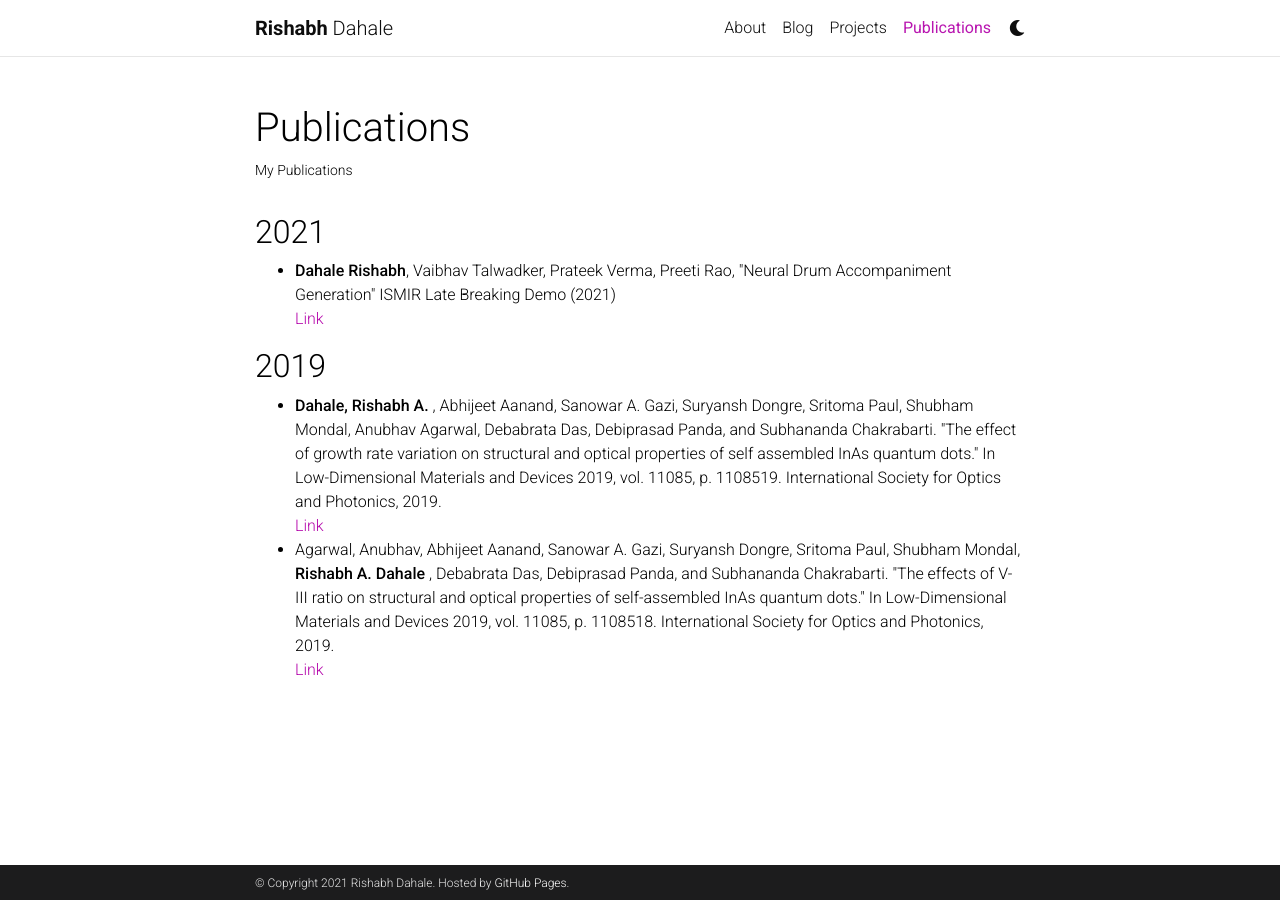
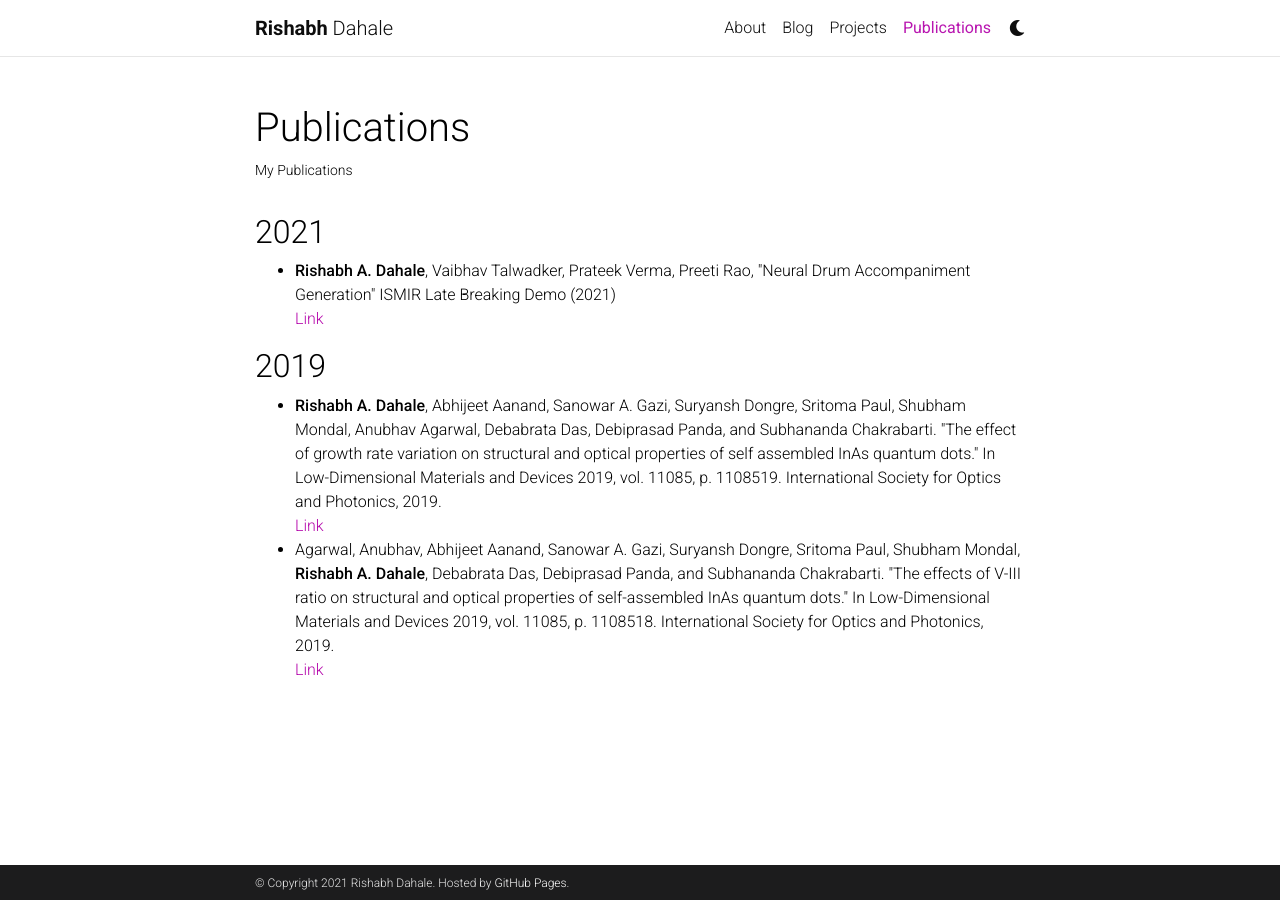
Before and after one commit to RishabhDahale/rishabhdahale1.github.io, a Jekyll site: the page built from _pages/publications.md, in a window 1280 px wide. Built offline with Jekyll 4.4.1, drawn with Linux system fonts in a browser that asks for light colours; nearby versions of some CDN libraries; comment, search, counter and statistics services are not loaded; a style sheet for code colours, icons or effects is not loaded.

Commit message:
Blog fix 7

```diff
--- a/_pages/publications.md
+++ b/_pages/publications.md
@@ -10,14 +10,14 @@ nav: true
 <!-- <div class="publications"> -->
 <h2 class='year'>2021</h2>
 <ul>
-  <li><strong>Dahale Rishabh</strong>, Vaibhav Talwadker, Prateek Verma, Preeti Rao, "Neural Drum Accompaniment Generation" ISMIR Late Breaking Demo (2021) <br> <a href="https://archives.ismir.net/ismir2021/latebreaking/000015.pdf">Link</a></li>
+  <li><strong>Rishabh A. Dahale</strong>, Vaibhav Talwadker, Prateek Verma, Preeti Rao, "Neural Drum Accompaniment Generation" ISMIR Late Breaking Demo (2021) <br> <a href="https://archives.ismir.net/ismir2021/latebreaking/000015.pdf">Link</a></li>
 </ul>
 
 <h2 class='year'>2019</h2>
 <ul>
-  <li><strong>Dahale, Rishabh A. </strong>, Abhijeet Aanand, Sanowar A. Gazi, Suryansh Dongre, Sritoma Paul, Shubham Mondal, Anubhav Agarwal, Debabrata Das, Debiprasad Panda, and Subhananda Chakrabarti. "The effect of growth rate variation on structural and optical properties of self assembled InAs quantum dots." In Low-Dimensional Materials and Devices 2019, vol. 11085, p. 1108519. International Society for Optics and Photonics, 2019. <br> <a href="https://www.spiedigitallibrary.org/conference-proceedings-of-spie/11085/1108519/The-effect-of-growth-rate-variation-on-structural-and-optical/10.1117/12.2529006.short">Link</a></li>
+  <li><strong>Rishabh A. Dahale</strong>, Abhijeet Aanand, Sanowar A. Gazi, Suryansh Dongre, Sritoma Paul, Shubham Mondal, Anubhav Agarwal, Debabrata Das, Debiprasad Panda, and Subhananda Chakrabarti. "The effect of growth rate variation on structural and optical properties of self assembled InAs quantum dots." In Low-Dimensional Materials and Devices 2019, vol. 11085, p. 1108519. International Society for Optics and Photonics, 2019. <br> <a href="https://www.spiedigitallibrary.org/conference-proceedings-of-spie/11085/1108519/The-effect-of-growth-rate-variation-on-structural-and-optical/10.1117/12.2529006.short">Link</a></li>
 
-  <li>Agarwal, Anubhav, Abhijeet Aanand, Sanowar A. Gazi, Suryansh Dongre, Sritoma Paul, Shubham Mondal, <strong>Rishabh A. Dahale </strong>, Debabrata Das, Debiprasad Panda, and Subhananda Chakrabarti. "The effects of V-III ratio on structural and optical properties of self-assembled InAs quantum dots." In Low-Dimensional Materials and Devices 2019, vol. 11085, p. 1108518. International Society for Optics and Photonics, 2019. <br> <a href="https://www.spiedigitallibrary.org/conference-proceedings-of-spie/11085/2528996/The-effects-of-V-III-ratio-on-structural-and-optical/10.1117/12.2528996.full">Link</a></li>
+  <li>Agarwal, Anubhav, Abhijeet Aanand, Sanowar A. Gazi, Suryansh Dongre, Sritoma Paul, Shubham Mondal, <strong>Rishabh A. Dahale</strong>, Debabrata Das, Debiprasad Panda, and Subhananda Chakrabarti. "The effects of V-III ratio on structural and optical properties of self-assembled InAs quantum dots." In Low-Dimensional Materials and Devices 2019, vol. 11085, p. 1108518. International Society for Optics and Photonics, 2019. <br> <a href="https://www.spiedigitallibrary.org/conference-proceedings-of-spie/11085/2528996/The-effects-of-V-III-ratio-on-structural-and-optical/10.1117/12.2528996.full">Link</a></li>
 </ul>
 
 <!-- <div class="publications">
```
Also changed, not shown: _news/announcement_1.md (+1 -1 lines).
